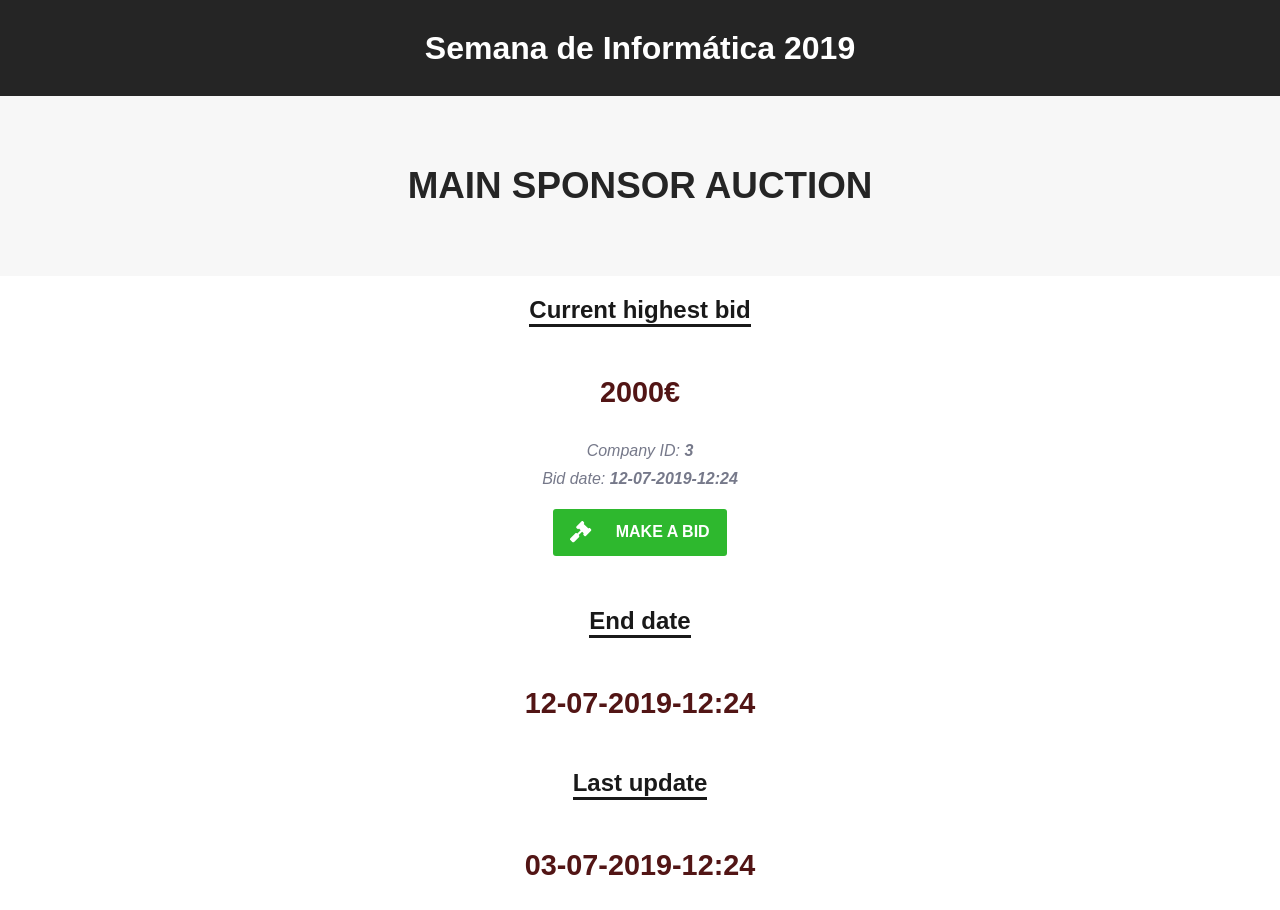
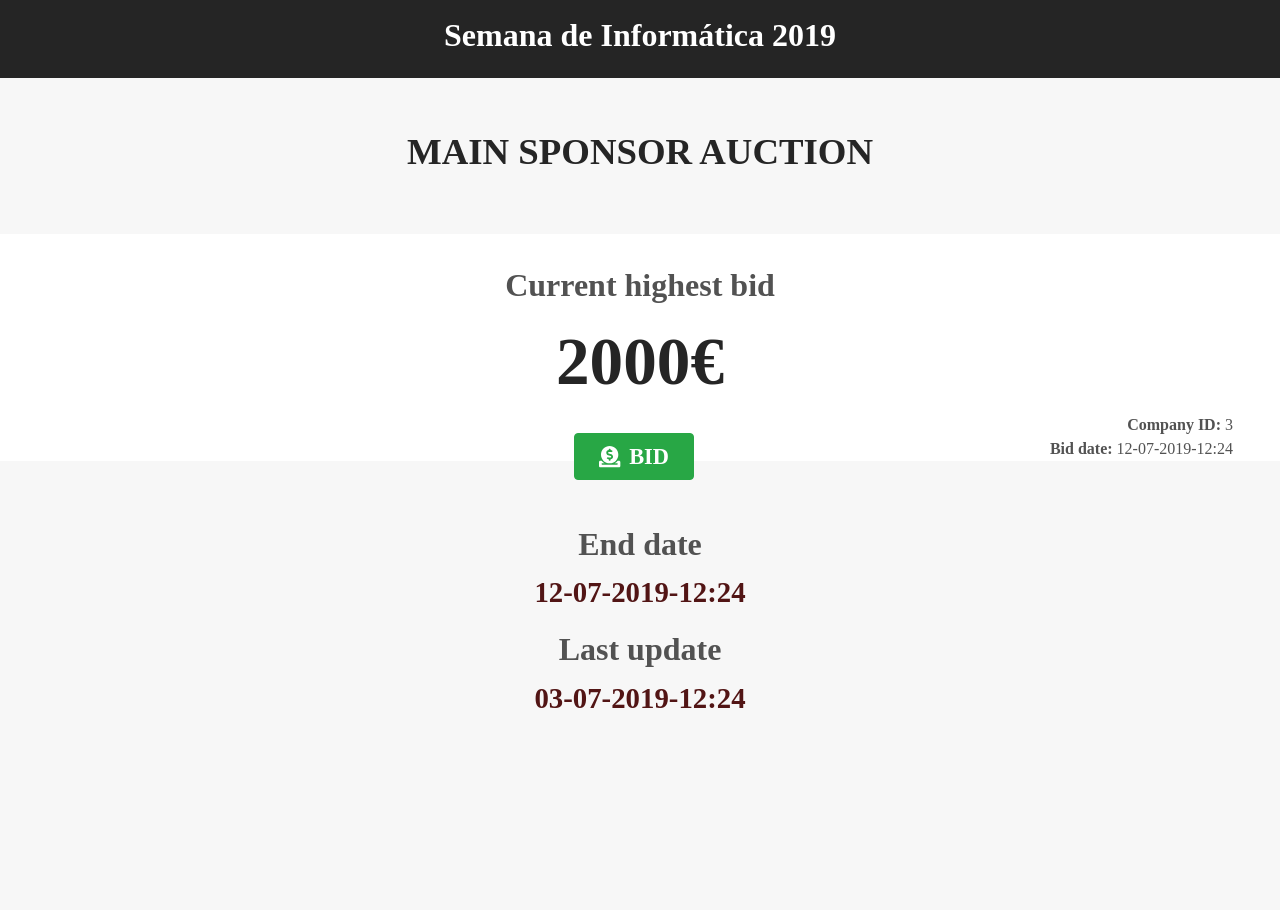
Before and after one commit to semanadeinformatica/auction-website-19, a Gatsby site: page / in a window 1280 px wide. After the commit the page ends 800 px from the top, so only its background shows below. Built offline with nearby package versions, Linux system fonts and the light colour scheme; Gatsby itself is replaced by a stand-in of ours.

Commit message:
More styling

```diff
--- a/gatsby-config.js
+++ b/gatsby-config.js
@@ -6,15 +6,6 @@
     },
     plugins: [
         `gatsby-plugin-react-helmet`,
-        {
-            resolve: `gatsby-source-filesystem`,
-            options: {
-                name: `images`,
-                path: `${__dirname}/src/images`,
-            },
-        },
-        `gatsby-transformer-sharp`,
-        `gatsby-plugin-sharp`,
         {
             resolve: `gatsby-plugin-manifest`,
             options: {
--- a/package.json
+++ b/package.json
@@ -8,6 +8,7 @@
     "@fortawesome/fontawesome-svg-core": "^1.2.19",
     "@fortawesome/free-solid-svg-icons": "^5.9.0",
     "@fortawesome/react-fontawesome": "^0.1.4",
+    "bootstrap": "^4.3.1",
     "gatsby": "^2.10.4",
     "gatsby-image": "^2.2.3",
     "gatsby-plugin-manifest": "^2.2.0",
--- a/src/components/bid.js
+++ b/src/components/bid.js
@@ -1,44 +1,59 @@
 import React from "react";
+import { Row, Col } from "reactstrap";
 import { PropTypes } from "prop-types";
 import { FontAwesomeIcon } from '@fortawesome/react-fontawesome';
-import { faGavel } from '@fortawesome/free-solid-svg-icons';
+import { faDonate } from '@fortawesome/free-solid-svg-icons';
 
 const Bid = ({data}) => (
-    <section id="bid-section">
-        <h2 className="title">
+    <Row id="bid-section">
+        <Col>
+            <h2 className="title text-center">
 			Current highest bid
             </h2>
-        <p id="bid-value">
+            <p
+                id="bid-value"
+                className="text-center"
+            >
                 {data.value}
             €
             </p>
-        <p className="bid-info">
-         Company ID:
-            {' '}
-            <strong>
-                {data.companyId}
-            </strong>
-        </p>
-        <p className="bid-info">
-         Bid date:
-            {' '}
-            <strong>
-                {data.date}
-            </strong>
-        </p>
+            <div id="bid-bottom">
+                <div id="bid-button">
                     <a
-            href="mailto:externas@sinf.pt"
-            id="bid-button"
+                        className="btn btn-success"
+                        color="success"
+                        href="mailto:externas@sinf.pt?subject=[AUCTION] New Bid"
                     >
                         <FontAwesomeIcon
+                            icon={faDonate}
                             size="lg"
-                icon={faGavel}
                         />
                         <span>
-               MAKE A BID
+                            BID
                         </span>
                     </a>
-    </section>
+                </div>
+                <div id="bid-info">
+                    <p>
+                        <strong>
+                            Company ID:
+                        </strong>
+                        {' '}
+                        {data.companyId}
+                    </p>
+                    <p>
+                        <strong>
+                            Bid date:
+                        </strong>
+                        {' '}
+                        {data.date}
+                    </p>
+                </div>
+            </div>
+
+        </Col>
+
+    </Row>
 );
 
 Bid.propTypes = {
--- a/src/components/content.js
+++ b/src/components/content.js
@@ -1,14 +1,15 @@
 import React from "react";
+import { Container } from "reactstrap";
 import PropTypes from 'prop-types';
 
 const Content = ({children}) => (
-    <div id="content">
+    <Container fluid>
         {children}
-    </div>
+    </Container>
 );
 
 Content.propTypes = {
-    children: PropTypes.element.isRequired
+    children: PropTypes.any.isRequired
 };
 
 export default Content;
--- a/src/components/header.js
+++ b/src/components/header.js
@@ -2,17 +2,17 @@
 import { Container, Row, Col } from "reactstrap";
 
 export default () => (
-    <Container >
+    <Container fluid>
         <Row id="header-wrapper">
             <Col>
-                <h2>
+                <h2 className="text-center">
                      Semana de Informática 2019
                 </h2>
             </Col>
         </Row>
         <Row id="title-wrapper">
             <Col>
-                <h1>
+                <h1 className="text-center">
                     Main Sponsor Auction
                 </h1>
             </Col>
--- a/src/components/layout.css
+++ b/src/components/layout.css
@@ -1,49 +1,57 @@
+:root {
+  --main-dark: #252525;
+  --accent-dark: #525252;
+  --light-bg: #f7f7f7;
+}
+
 html {
-  font-family: sans-serif;
   -ms-text-size-adjust: 100%;
   -webkit-text-size-adjust: 100%;
-  color: #252525;
-  background-color: rgb(247, 247, 247);
 }
+
 body {
+  font-family: 'Montserrat', 'sans-serif';
   margin: 0;
   -webkit-font-smoothing: antialiased;
   -moz-osx-font-smoothing: grayscale;
+  color: var(--main-dark);
+  background-color: var(--light-bg);
 }
 
 a {
   text-decoration: none;
 }
 
+.text-center {
+  text-align: center;
+}
+
 #header-wrapper {
-	background-color: #252525;
+	background-color: var(--main-dark);
   color: white;
-  padding: 0.2em;
+  padding: 1em;
 }
 
 #header-wrapper h2 {
-  text-align: center;
+  font-weight: bold;
   font-size: 2em;
 }
 
 #title-wrapper h1 {
-  text-align: center;
   font-size: 2.3em;
   text-transform: uppercase;
-  padding: 1.2em;
+  padding: 1.4em;
+  font-weight: bold;
 }
 
-#content {
-  padding: 0 2em;
-  display: flex;
-  flex-direction: column;
-  align-items: center;
+#bid-section {
   background-color: white;
+  padding: 2em 2em 0 2em;
 }
 
-section > h2.title {
-  color: rgba(0, 0, 0, 0.9);
-  border-bottom: 3px solid rgba(0, 0, 0, 0.9);
+.title {
+  font-weight: bold;
+  color: var(--accent-dark);
 }
 
 section {
@@ -54,39 +62,46 @@
 }
 
 #bid-value {
-  color: rgb(82, 21, 21);
-  text-align: center;
-  font-size: 1.8em;
+  font-size: 4.2em;
   font-weight: bold;
+  padding: 0;
+  margin: 0;
 }
 
-.bid-info {
-  color: rgb(118, 121, 138);
-  margin: 0;
-  padding: .3em 0;
-  font-style: italic;
+#bid-bottom {
+  display: flex;
+  flex-direction: row;
+  justify-content: flex-end;
+  position: relative;
 }
 
 #bid-button {
+  position: absolute;
+  top: 20px;
+  right: calc(50% - 54px);
+}
+
+#bid-button a {
   display: flex;
   flex-direction: row;
   align-items: center;
-  padding: 0.8em 1.1em;
-  background-color: rgb(46, 184, 46);
-  color: white;
-  border-radius: 3px;
-  border: 0;
-  margin-top: 1em;
-  margin-bottom: 2em;
+  padding: .375rem 1.5rem;
 }
 
-#bid-button:hover {
-  background-color: rgb(33, 128, 33);
+#bid-button span {
+  font-weight: bold;
+  margin-left: 0.4em;
+  font-size: 1.4em;
 }
 
-#bid-button > span {
-  margin-left: 1.5em;
-  font-weight: bold;
+#bid-info p {
+  margin: 0;
+  text-align: right;
+  color: var(--accent-dark);
+}
+
+#date-section {
+  margin-top: 4em;
 }
 
 #end-date {
--- a/src/pages/index.js
+++ b/src/pages/index.js
@@ -8,6 +8,7 @@
 import Timer from "../components/timer";
 import Update from "../components/update";
 
+import 'bootstrap/dist/css/bootstrap.min.css';
 import '../components/layout.css';
 
 const Index = ({data}) => (
```
Also changed, not shown: 1 other file. Lines whose indentation alone changed are shown as unchanged.
